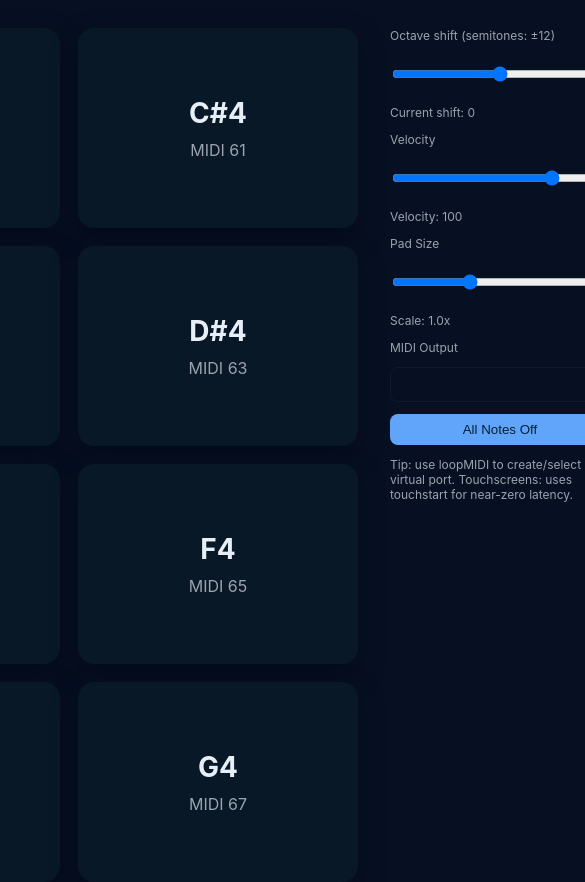
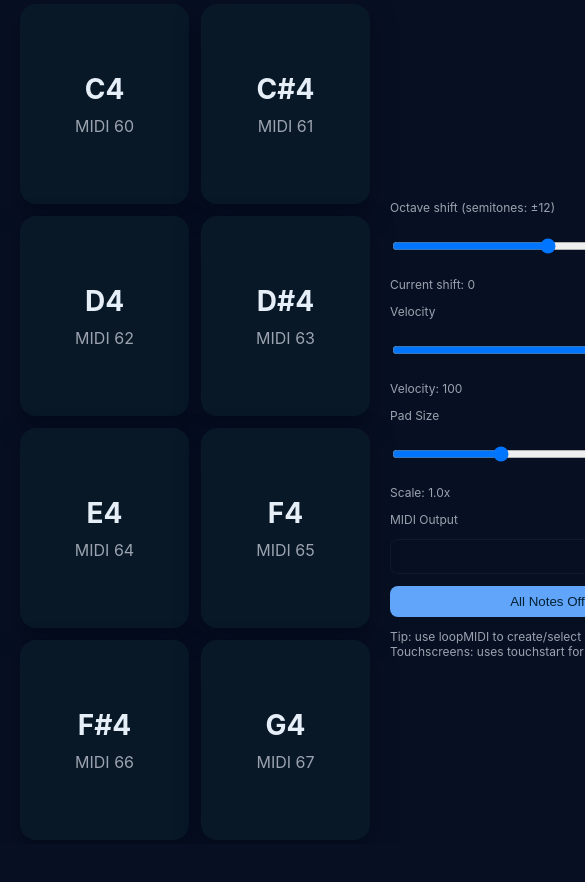
Before and after one commit to imswiming/midi-piano, a plain HTML site: page index.html in a window 390 px wide. Shown: the top 882 px of the page, 585 px wide, since content can reach past the window. After the commit the page ends 844 px from the top, so only its background shows below. Drawn offline with Linux system fonts and the light colour scheme.

Commit message:
Update index.html

```diff
--- a/index.html
+++ b/index.html
@@ -3,21 +3,27 @@
 <head>
 <meta charset="UTF-8" />
 <meta name="viewport" content="width=device-width, initial-scale=1.0" />
-<title>2x4 MIDI Pad (C4) — Scalable Pads</title>
+<title>2x4 MIDI Pad (C4) — Responsive Scalable Pads</title>
 <style>
   :root{--bg:#071022;--panel:#0b1220;--accent:#60a5fa;--muted:#9ca3af;--scale:1}
   html,body{height:100%;margin:0;background:var(--bg);color:#e6eef8;font-family:Inter,system-ui,Segoe UI,Roboto,Arial}
-  .container{display:flex;align-items:flex-start;justify-content:center;height:100%;padding:28px;box-sizing:border-box}
-  .pad-grid{display:grid;grid-template-columns:repeat(2,calc(280px * var(--scale)));grid-template-rows:repeat(4,calc(200px * var(--scale)));gap:calc(18px * var(--scale));touch-action:manipulation;-webkit-tap-highlight-color:transparent}
+  .container{display:flex;flex-wrap:wrap;align-items:flex-start;justify-content:center;height:100%;padding:20px;box-sizing:border-box;gap:20px}
+  .pad-grid{display:grid;grid-template-columns:repeat(2,minmax(0,calc(280px * var(--scale))));grid-template-rows:repeat(4,minmax(0,calc(200px * var(--scale))));gap:calc(18px * var(--scale));touch-action:manipulation;-webkit-tap-highlight-color:transparent;flex-shrink:0}
   .pad{background:#081827;border-radius:calc(16px * var(--scale));display:flex;flex-direction:column;align-items:center;justify-content:center;user-select:none;cursor:pointer;-webkit-user-select:none;transition:transform .06s;box-shadow:0 10px 24px rgba(2,6,23,.6)}
   .pad:active,.pad.active{transform:translateY(3px);box-shadow:0 5px 12px rgba(2,6,23,.5)}
   .pad .note{font-weight:700;font-size:calc(28px * var(--scale))}
   .pad .midi{font-size:calc(16px * var(--scale));color:var(--muted);margin-top:calc(10px * var(--scale))}
-  .controls{display:flex;flex-direction:column;gap:12px;margin-left:32px;min-width:220px}
+  .controls{display:flex;flex-direction:column;gap:12px;min-width:220px;flex-shrink:0}
   select,input[type=range],button{background:transparent;border:1px solid rgba(255,255,255,0.04);padding:8px;border-radius:8px;color:var(--accent)}
   label{font-size:14px;color:var(--muted)}
   .hint{font-size:12px;color:var(--muted)}
   button{background:var(--accent);color:#042033;border:none}
+
+  @media(max-width:600px){
+    .container{flex-direction:column;align-items:center;}
+    .pad-grid{grid-template-columns:repeat(2,minmax(0,45vw));grid-template-rows:repeat(4,minmax(0,calc(200px * var(--scale))));gap:12px;}
+    .controls{width:90%;margin-top:15px;}
+  }
 </style>
 </head>
 <body>
```
